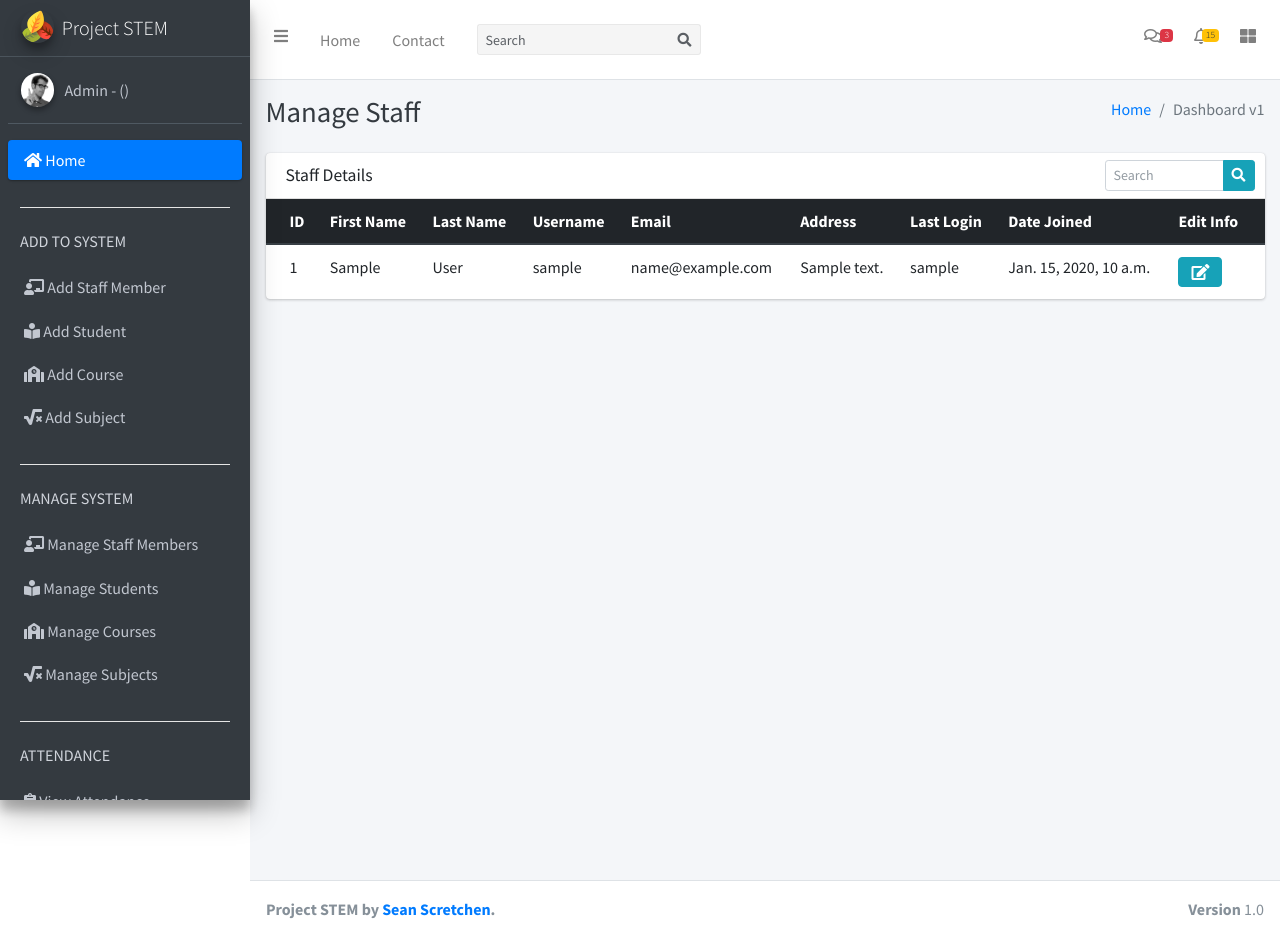
After one commit to sscretchen/project-stem, a Django app: template project_stem_app/templates/admin_template/manage_staff.html in a window 1280 px wide. The commit adds this page. Run offline with Django 3.2, Linux system fonts and the light colour scheme; the template is opened without the code that fills it: most values are stand-ins (such as "Sample title", 1, 10 or a date in 2020); some libraries are stand-ins or nearby versions.

Commit message:
Features added: Add subject, view all staff, students, courses, and subjects objects in DB on site

```diff
--- a/project_stem_app/models.py
+++ b/project_stem_app/models.py
@@ -49,7 +49,7 @@ class Subjects(models.Model):
     id = models.AutoField(primary_key=True)
     subject_name = models.CharField(max_length=255)
     course_id = models.ForeignKey(Courses, on_delete=models.CASCADE, default=1)
-    staff_id = models.ForeignKey(Staff, on_delete=models.CASCADE)
+    staff_id = models.ForeignKey(CustomUser, on_delete=models.CASCADE)
     created_at = models.DateTimeField(auto_now_add=True)
     updated_at = models.DateTimeField(auto_now_add=True)
     objects = models.Manager()
--- a/project_stem_app/templates/admin_template/add_course.html
+++ b/project_stem_app/templates/admin_template/add_course.html
@@ -5,7 +5,6 @@
 
 {% block content %}
 <section class="content">
-  <br><br>
   <div class="container-fluid">
     <div class="row">
       <div class="col-md-12">
--- a/project_stem_app/templates/admin_template/add_staff.html
+++ b/project_stem_app/templates/admin_template/add_staff.html
@@ -5,7 +5,6 @@
 
 {% block content %}
 <section class="content">
-  <br><br>
   <div class="container-fluid">
     <div class="row">
       <div class="col-md-12">
--- a/project_stem_app/templates/admin_template/add_student.html
+++ b/project_stem_app/templates/admin_template/add_student.html
@@ -5,7 +5,6 @@
 
 {% block content %}
 <section class="content">
-  <br><br>
   <div class="container-fluid">
     <div class="row">
       <div class="col-md-12">
--- /dev/null
+++ b/project_stem_app/templates/admin_template/manage_staff.html
@@ -0,0 +1,68 @@
+{% extends 'admin_template/admin_base.html' %}
+{% load static %}
+{% block title %}Manage Staff{% endblock %}
+{% block page_title %}Manage Staff{% endblock %}
+
+{% block content %}
+<section class="content">
+  <div class="container-fluid">
+
+
+    <div class="row">
+      <div class="col-12">
+        <div class="card">
+          <div class="card-header">
+            <h3 class="card-title">Staff Details</h3>
+
+            <div class="card-tools">
+              <div class="input-group input-group-sm" style="width: 150px;">
+                <input type="text" name="table_search" class="form-control float-right" placeholder="Search">
+
+                <div class="input-group-append">
+                  <button type="submit" class="btn btn-info"><i class="fas fa-search"></i></button>
+                </div>
+              </div>
+            </div>
+          </div>
+          <!-- /.card-header -->
+          <div class="card-body table-responsive p-0">
+            <table class="table table-hover text-nowrap">
+              <thead class="thead-dark">
+                <tr>
+                  <th>ID</th>
+                  <th>First Name</th>
+                  <th>Last Name</th>
+                  <th>Username</th>
+                  <th>Email</th>
+                  <th>Address</th>
+                  <th>Last Login</th>
+                  <th>Date Joined</th>
+                  <th>Edit Info</th>
+                </tr>
+              </thead>
+              <tbody>
+                {% for staff_member in staff %}
+                <tr>
+                  <td>{{ staff_member.admin.id }}</td>
+                  <td>{{ staff_member.admin.first_name }}</td>
+                  <td>{{ staff_member.admin.last_name }}</td>
+                  <td>{{ staff_member.admin.username }}</td>
+                  <td>{{ staff_member.admin.email }}</td>
+                  <td>{{ staff_member.address }}</td>
+                  <td>{{ staff_member.admin.last_login }}</td>
+                  <td>{{ staff_member.admin.date_joined }}</td>
+                  <td><a href="#" class="btn btn-info"><i class="fas fa-edit"></i></a></td>
+                </tr>
+                {% endfor %}
+              </tbody>
+            </table>
+          </div>
+          <!-- /.card-body -->
+        </div>
+        <!-- /.card -->
+      </div>
+    </div>
+  </div>
+</section>
+
+{% endblock %}
--- a/project_stem_app/templates/admin_template/sidebar.html
+++ b/project_stem_app/templates/admin_template/sidebar.html
@@ -16,7 +16,7 @@
         <img src="{% static 'dist/img/user2-160x160.jpg' %}" class="img-circle elevation-2" alt="User Image">
       </div>
       <div class="info">
-        <a href="#" class="d-block">Admin - ({{ user.username }})</a>
+        <a href="{% url 'admin_home' %}" class="d-block">Admin - ({{ user.username }})</a>
       </div>
     </div>
 
@@ -33,9 +33,10 @@
         </li>
         <br>
         <hr style="width:90%;text-align:left;margin-top:0" color="white">
-        <li class="nav-header"><h6><i class="fas fa-cog"></i> ADD TO SYSTEM</h6></li>
+        <li class="nav-header"><h6>ADD TO SYSTEM</h6></li>
         <li class="nav-item">
           <a href="{% url 'add_staff' %}" class="nav-link">
+            <i class="fas fa-chalkboard-teacher"></i>
             <p>
               Add Staff Member
             </p>
@@ -43,6 +44,7 @@
         </li>
         <li class="nav-item">
           <a href="{% url 'add_student' %}" class="nav-link">
+            <i class="fas fa-book-reader"></i>
             <p>
               Add Student
             </p>
@@ -50,13 +52,15 @@
         </li>
         <li class="nav-item">
           <a href="{% url 'add_course' %}" class="nav-link">
+            <i class="fas fa-school"></i>
             <p>
               Add Course
             </p>
           </a>
         </li>
         <li class="nav-item">
-          <a href="#" class="nav-link">
+          <a href="{% url 'add_subject' %}" class="nav-link">
+            <i class="fas fa-square-root-alt"></i>
             <p>
               Add Subject
             </p>
@@ -64,30 +68,34 @@
         </li>
         <br>
         <hr style="width:90%;text-align:left;margin-top:0" color="white">
-        <li class="nav-header"><h6><i class="fas fa-cog"></i> MANAGE SYSTEM</h6></li>
+        <li class="nav-header"><h6>MANAGE SYSTEM</h6></li>
         <li class="nav-item">
-          <a href="#" class="nav-link">
+          <a href="{% url 'manage_staff' %}" class="nav-link">
+            <i class="fas fa-chalkboard-teacher"></i>
             <p>
               Manage Staff Members
             </p>
           </a>
         </li>
         <li class="nav-item">
-          <a href="#" class="nav-link">
+          <a href="{% url 'manage_students' %}" class="nav-link">
+            <i class="fas fa-book-reader"></i>
             <p>
               Manage Students
             </p>
           </a>
         </li>
         <li class="nav-item">
-          <a href="#" class="nav-link">
+          <a href="{% url 'manage_courses' %}" class="nav-link">
+            <i class="fas fa-school"></i>
             <p>
               Manage Courses
             </p>
           </a>
         </li>
         <li class="nav-item">
-          <a href="#" class="nav-link">
+          <a href="{% url 'manage_subjects' %}" class="nav-link">
+            <i class="fas fa-square-root-alt"></i>
             <p>
               Manage Subjects
             </p>
@@ -95,9 +103,10 @@
         </li>
         <br>
         <hr style="width:90%;text-align:left;margin-top:0" color="white">
-        <li class="nav-header"><h6><i class="fas fa-clipboard"></i> ATTENDANCE</h6></li>
+        <li class="nav-header"><h6>ATTENDANCE</h6></li>
         <li class="nav-item">
           <a href="#" class="nav-link">
+            <i class="fas fa-clipboard"></i>
             <p>
               View Attendance
             </p>
@@ -105,35 +114,39 @@
         </li>
         <br>
         <hr style="width:90%;text-align:left;margin-top:0" color="white">
-        <li class="nav-header mb-2"><h6><i class="fas fa-comments"></i> FEEDBACK</h6></li>
+        <li class="nav-header mb-2"><h6>FEEDBACK</h6></li>
         <li class="nav-item">
           <a href="#" class="nav-link">
+            <i class="fas fa-comment-dots"></i>
+            <p>
+              Staff Feedback
+            </p>
+          </a>
+        </li>
+        <li class="nav-item">
+          <a href="#" class="nav-link">
+            <i class="fas fa-comment-dots"></i>
             <p>
               Student Feedback
             </p>
           </a>
         </li>
+        <br>
+        <hr style="width:90%;text-align:left;margin-top:0" color="white">
+        <li class="nav-header"><h6>LEAVE REPORTS</h6></li>
         <li class="nav-item">
           <a href="#" class="nav-link">
+            <i class="fas fa-door-open"></i>
             <p>
-              Staff Feedback
-            </p>
-          </a>
-        </li>
-        <br>
-        <hr style="width:90%;text-align:left;margin-top:0" color="white">
-        <li class="nav-header"><h6><i class="fas fa-clipboard-list"></i> LEAVE REPORTS</h6></li>
-        <li class="nav-item">
-          <a href="#" class="nav-link">
-            <p>
-              Student Leave
+              Staff Leave
             </p>
           </a>
         </li>
         <li class="nav-item">
           <a href="#" class="nav-link">
+            <i class="fas fa-door-open"></i>
             <p>
-              Staff Leave
+              Student Leave
             </p>
           </a>
         </li>
```
Also changed, not shown: project_stem_app/admin_views.py (+71 -1 lines), project_stem_app/templates/admin_template/add_subject.html (added, +67 -0 lines), project_stem_app/templates/admin_template/manage_courses.html (added, +56 -0 lines), project_stem_app/templates/admin_template/manage_students.html (added, +78 -0 lines), project_stem_app/templates/admin_template/manage_subjects.html (added, +62 -0 lines), project_stem_app/urls.py (+7 -0 lines), project_stem_app/migrations/0002_auto_20201113_1436.py (added).
